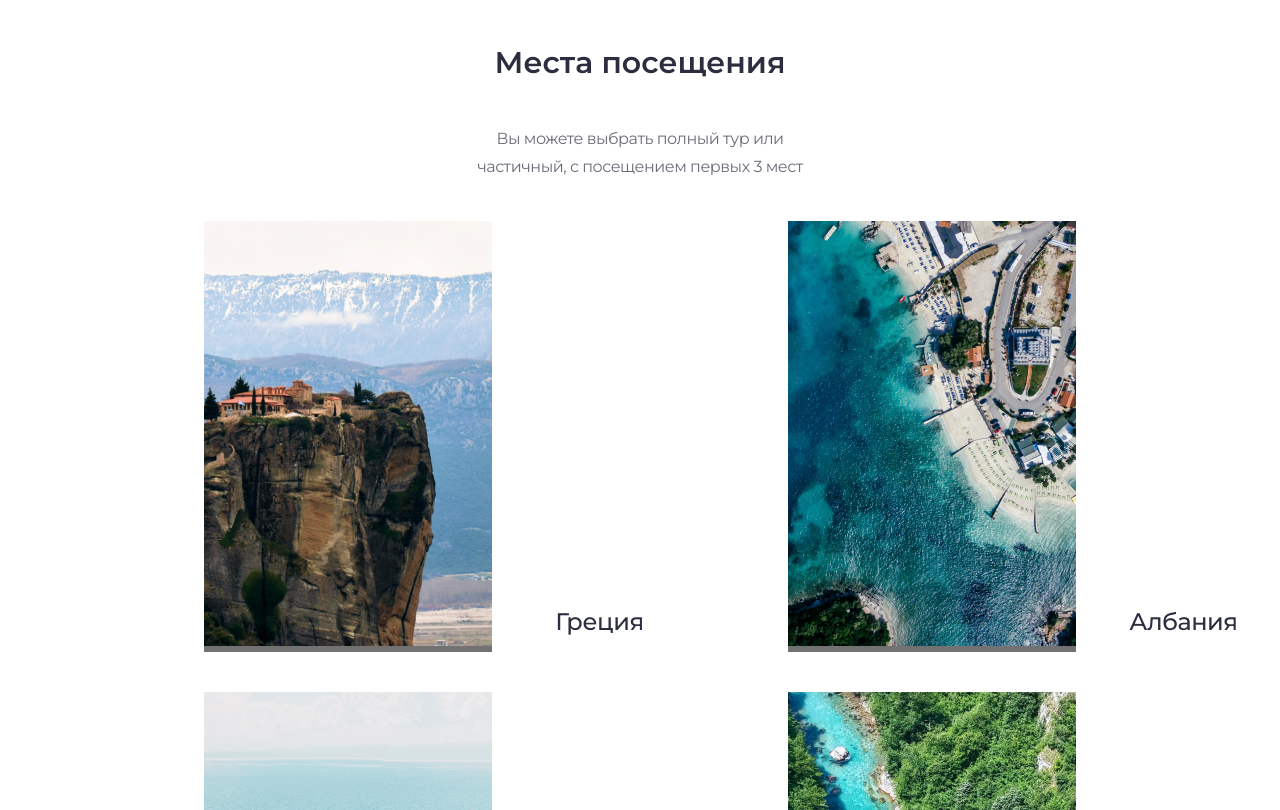
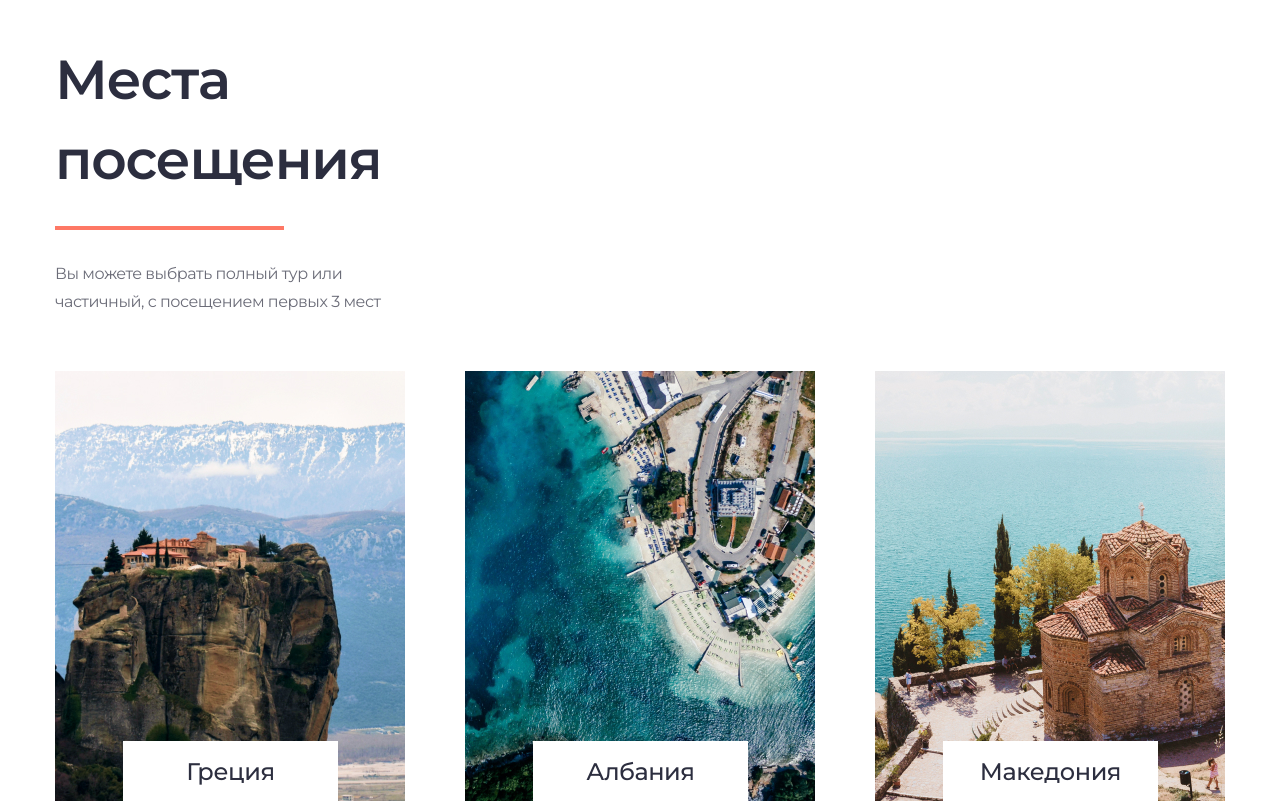
Before and after one commit to andrew28051985/travel-around-europe, a website: page source/index.html in a window 1280 px wide. Shown: the part 1120-1930 px from the top of the page. Drawn offline with nearby package versions, Linux system fonts and the light colour scheme; files that its build step writes are made by us from their sources; files whose address does not match are found by name.

Commit message:
ADD: adaptation places for desctop version

```diff
--- a/source/index.html
+++ b/source/index.html
@@ -88,7 +88,10 @@
             <ul class="gallery__list">
               <li class="gallery__item">
                 <a href="#greece" class="gallery__link">
-                  <img src="img/greece-mini.jpg" alt="Фото, на горе расположен дом или отель" class="gallery__img" width="288" height="425">
+                  <picture>
+                    <source media="(min-width: 1220px)" srcset="img/greece-maxi.jpg">
+                    <img src="img/greece-mini.jpg" alt="Фото, на горе расположен дом или отель" class="gallery__img" width="288" height="425">
+                  </picture>
                   <span class="gallery__title">
                     Греция
                   </span>
@@ -96,7 +99,10 @@
               </li>
               <li class="gallery__item">
                 <a href="#albania" class="gallery__link">
-                  <img src="img/albania-mini.jpg" alt="Фото c пляжем, вид сверху" class="gallery__img" width="288" height="425">
+                  <picture>
+                    <source media="(min-width: 1220px)" srcset="img/albania-maxi.jpg">
+                    <img src="img/albania-maxi.jpg" alt="Фото c пляжем, вид сверху" class="gallery__img" width="288" height="425">
+                  </picture>
                   <span class="gallery__title">
                     Албания
                   </span>
@@ -104,7 +110,10 @@
               </li>
               <li class="gallery__item">
                 <a href="#macedonia" class="gallery__link">
-                  <img src="img/macedonia-mini.jpg" alt="Фото, старинное здание из красного кирпича на горе с видом на море" class="gallery__img" width="288" height="425">
+                  <picture>
+                    <source media="(min-width: 1220px)" srcset="img/macedonia-maxi.jpg">
+                    <img src="img/macedonia-maxi.jpg" alt="Фото, старинное здание из красного кирпича на горе с видом на море" class="gallery__img" width="288" height="425">
+                  </picture>
                   <span class="gallery__title">
                     Македония
                   </span>
@@ -112,7 +121,10 @@
               </li>
               <li class="gallery__item">
                 <a href="#montenegro" class="gallery__link">
-                  <img src="img/montenegro-mini.jpg" alt="Фото, вид сверху на реку и зеленые берега" class="gallery__img" width="288" height="425">
+                  <picture>
+                    <source media="(min-width: 1220px)" srcset="img/montenegro-maxi.jpg">
+                    <img src="img/montenegro-maxi.jpg" alt="Фото, вид сверху на реку и зеленые берега" class="gallery__img" width="288" height="425">
+                  </picture>
                   <span class="gallery__title">
                     Черногория
                   </span>
@@ -120,7 +132,10 @@
               </li>
               <li class="gallery__item">
                 <a href="#croatia" class="gallery__link">
-                  <img src="img/croatia-mini.jpg" alt="Фото, гора в прозрачное воде" class="gallery__img" width="288" height="425">
+                  <picture>
+                    <source media="(min-width: 1220px)" srcset="img/croatia-maxi.jpg">
+                    <img src="img/croatia-maxi.jpg" alt="Фото, гора в прозрачное воде" class="gallery__img" width="288" height="425">
+                  </picture>
                   <span class="gallery__title">
                     Хорватия
                   </span>
--- a/source/sass/blocks/gallery.scss
+++ b/source/sass/blocks/gallery.scss
@@ -3,8 +3,17 @@
     &__list {
       display: grid;
       gap: 40px;
-      grid-template-columns: repeat(2,1fr);
+      grid-template-columns: repeat(2, 1fr);
       align-items: center;
+      justify-content: center;
+    }
+  }
+  @media (min-width: $desktop-width) {
+    &__list {
+      grid-template-columns: repeat(6, auto);
+      gap: 100px 60px;
+      align-items: center;
+      justify-content: center;
     }
   }
 
@@ -12,11 +21,32 @@
     @media (max-width: $mobile-width-only) {
       margin-bottom: 35px;
     }
+    @media (min-width: $desktop-width) {
+      width: 350px;
+      height: 430px;
+    }
 
-    @media (min-width: $tablet-width) {
+    @media (max-width: $tablet-width-only) {
       &:last-child:nth-child(2n-1) {
         grid-column: 1/-1;
         justify-self: stretch;
+      }
+    }
+    @media (min-width: $desktop-width) {
+      &:first-child {
+        grid-column: 1/3;
+      }
+      &:nth-child(2) {
+        grid-column: 3/5;
+      }
+      &:nth-child(3) {
+        grid-column: 5/-1;
+      }
+      &:nth-child(4n) {
+        grid-column: 2/4;
+      }
+      &:nth-child(5n) {
+        grid-column: 4/-1;
       }
     }
   }
@@ -35,6 +65,9 @@
 
     @media (max-width: $tablet-width-only) {
       height: 425px;
+    }
+    @media (min-width: $desktop-width) {
+      height: 430px;
     }
 
     & img,
@@ -60,7 +93,7 @@
       position: absolute;
       display: block;
       top: 177px;
-      left: 10px;
+      left: 9px;
       padding: 30px 25px;
       font-size: 14px;
       font-weight: 500;
@@ -70,12 +103,16 @@
       color: $basik-light;
       border: 1px solid  $basik-light-opacyti;
       z-index: 2;
+
+      @media (min-width: $desktop-width) {
+        left: 42px;
+      }
     }
   }
 
   &__title {
     position: absolute;
-    bottom: 0;
+    bottom: -1px;
     padding: 16px 0;
     background-color: $basik-light;
 
@@ -83,5 +120,18 @@
     @media (max-width: $tablet-width-only) {
       left: 36px;
     }
+    @media (min-width: $desktop-width) {
+      left: 68px;
+    }
+  }
+
+  &__img {
+    width: 288px;
+    height: 425px;
+
+    @media (min-width: $desktop-width) {
+      width: 350px;
+      height: 430px;
+    }
   }
 }
--- a/source/sass/blocks/logo.scss
+++ b/source/sass/blocks/logo.scss
@@ -3,10 +3,6 @@
   height: 17px;
   margin-top: 10px;
 
-  @media (min-width: $desktop-width) {
-    width: 57px;
-    height: 22px;
-  }
 
   @media (max-width: $mobile-width-only) {
     padding-left: 16px;
@@ -16,6 +12,12 @@
     padding-left: 21px;
   }
 
+  @media (min-width: $desktop-width) {
+    width: 57px;
+    height: 22px;
+    padding-left: 0;
+  }
+
   &--opened-nav {
     @media (max-width: $mobile-width-only) {
       opacity: 0;
--- a/source/sass/blocks/places-visit.scss
+++ b/source/sass/blocks/places-visit.scss
@@ -1,6 +1,12 @@
 .places-visit {
   @media (min-width: $tablet-width) {
     margin-bottom: 95px;
+  }
+
+  @media (min-width: $desktop-width) {
+    width: 1280px;
+    margin: 0 auto;
+    margin-bottom: 125px;
   }
 
   &__wrapper {
@@ -11,6 +17,10 @@
     @media (min-width: $tablet-width) {
       padding: 0 76px;
     }
+
+    @media (min-width: $desktop-width) {
+      padding: 0 55px;
+    }
   }
 
   &__title,
@@ -20,6 +30,33 @@
     }
     @media (min-width: $tablet-width) {
       margin-bottom: 40px;
+    }
+    @media (min-width: $desktop-width) {
+      margin-bottom: 55px;
+      text-align: left;
+    }
+  }
+  &__title {
+    @media (min-width: $desktop-width) {
+      position: relative;
+      margin-bottom: 30px;
+      padding-bottom: 30px;
+      width: 358px;
+      font-weight: 600;
+      font-size: 55px;
+      line-height: 80px;
+      letter-spacing: -1.245px;
+      color: $second-dark;
+
+      &::after {
+        position: absolute;
+        content: "";
+        bottom: 0;
+        left: 0;
+        width: 229px;
+        height: 4px;
+        background-color: $basik-accent;
+      }
     }
   }
 
@@ -33,5 +70,8 @@
       width: 343px;
       margin: 0 auto;
     }
+    @media (min-width: $desktop-width) {
+      margin-left: 0;
+    }
   }
 }
```
